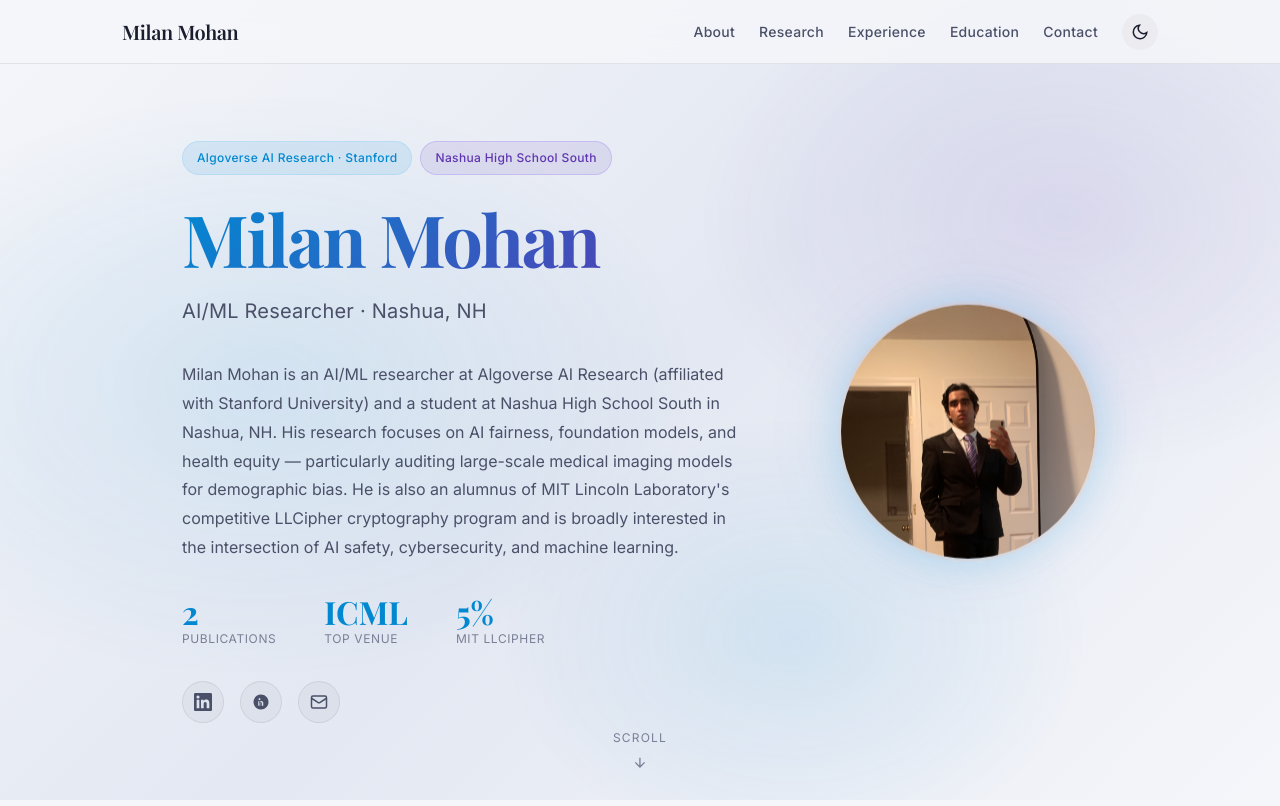
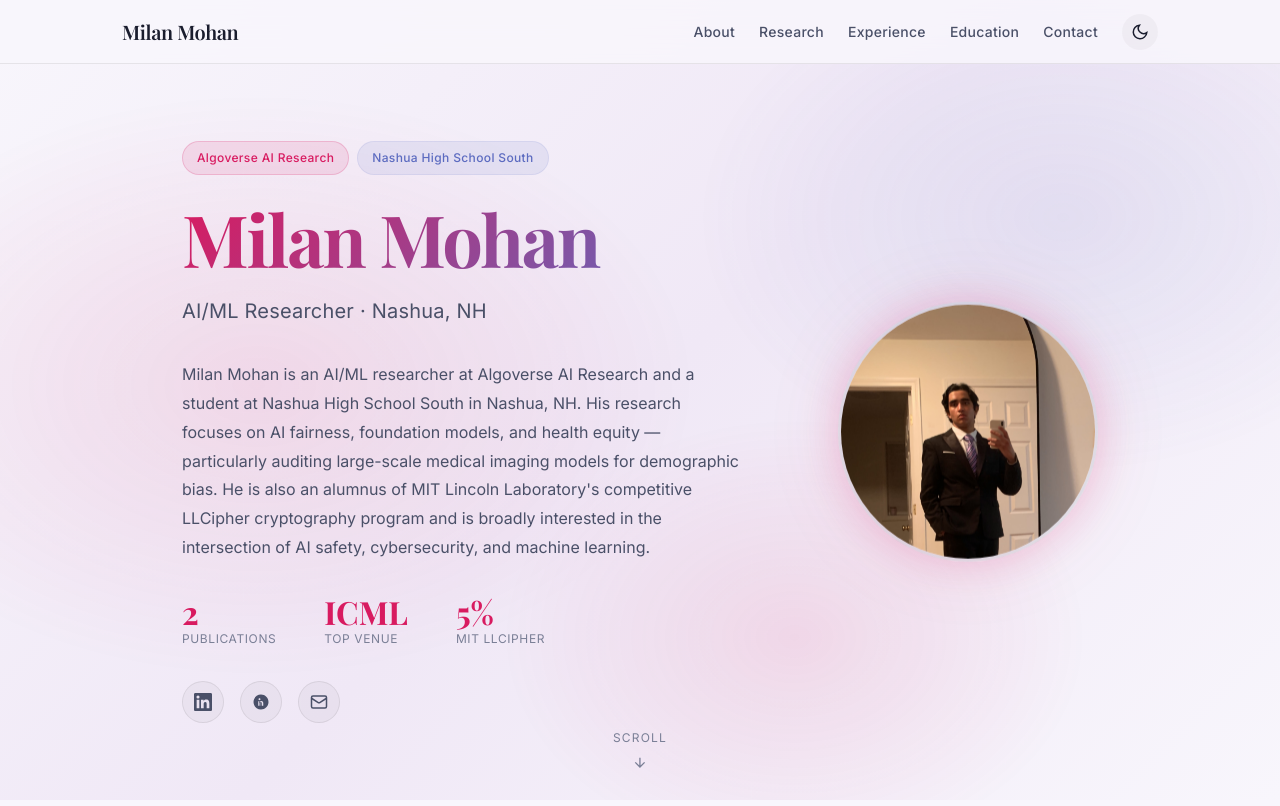
Before and after one commit to MT25MB/milan-mohan, a plain HTML site: page index.html in a window 1280 px wide. Shown: the top 806 px of the page. Drawn offline with nearby package versions, Linux system fonts and the light colour scheme; a web font is replaced by a local one.

Commit message:
Red/blue/purple theme, remove Stanford affiliations, fix scroll reveal animations

```diff
--- a/index.html
+++ b/index.html
@@ -4,9 +4,9 @@
     <meta charset="UTF-8">
     <meta name="viewport" content="width=device-width, initial-scale=1.0">
     <title>Milan Mohan — AI/ML Researcher</title>
-    <meta name="description" content="Personal website of Milan Mohan, an AI/ML researcher at Algoverse AI Research (Stanford University) focused on fairness, foundation models, and health equity.">
+    <meta name="description" content="Personal website of Milan Mohan, an AI/ML researcher at Algoverse AI Research focused on fairness, foundation models, and health equity.">
     <meta property="og:title" content="Milan Mohan — AI/ML Researcher">
-    <meta property="og:description" content="AI/ML researcher at Algoverse AI Research (Stanford) focused on fairness, foundation models, and health equity.">
+    <meta property="og:description" content="AI/ML researcher at Algoverse AI Research focused on fairness, foundation models, and health equity.">
     <meta property="og:type" content="website">
     <meta property="og:image" content="assets/photo.jpg">
     <meta name="twitter:card" content="summary_large_image">
@@ -17,10 +17,7 @@
         "@type": "Person",
         "name": "Milan Mohan",
         "jobTitle": "AI/ML Researcher",
-        "affiliation": [
-            {"@type": "Organization", "name": "Algoverse AI Research"},
-            {"@type": "Organization", "name": "Stanford University"}
-        ],
+        "affiliation": {"@type": "Organization", "name": "Algoverse AI Research"},
         "alumniOf": {"@type": "EducationalOrganization", "name": "Nashua High School South"},
         "url": "https://github.com/MT25MB/milan-mohan",
         "sameAs": [
@@ -72,13 +69,13 @@
             <div class="hero__content" id="about">
                 <div class="hero__text">
                     <div class="hero__badges">
-                        <span class="badge badge--primary">Algoverse AI Research · Stanford</span>
+                        <span class="badge badge--primary">Algoverse AI Research</span>
                         <span class="badge badge--secondary">Nashua High School South</span>
                     </div>
                     <h1 class="hero__name">Milan Mohan</h1>
                     <p class="hero__tagline">AI/ML Researcher · Nashua, NH</p>
                     <p class="hero__bio">
-                        Milan Mohan is an AI/ML researcher at Algoverse AI Research (affiliated with Stanford University) and a student at Nashua High School South in Nashua, NH. His research focuses on AI fairness, foundation models, and health equity — particularly auditing large-scale medical imaging models for demographic bias. He is also an alumnus of MIT Lincoln Laboratory's competitive LLCipher cryptography program and is broadly interested in the intersection of AI safety, cybersecurity, and machine learning.
+                        Milan Mohan is an AI/ML researcher at Algoverse AI Research and a student at Nashua High School South in Nashua, NH. His research focuses on AI fairness, foundation models, and health equity — particularly auditing large-scale medical imaging models for demographic bias. He is also an alumnus of MIT Lincoln Laboratory's competitive LLCipher cryptography program and is broadly interested in the intersection of AI safety, cybersecurity, and machine learning.
                     </p>
                     <div class="hero__stats">
                         <div class="hero__stat">
@@ -192,7 +189,7 @@
                             </div>
                             <a href="https://algoverseairesearch.org" class="timeline__link" target="_blank" rel="noopener noreferrer">algoverseairesearch.org</a>
                             <ul class="timeline__bullets">
-                                <li>Collaborating with PhD mentors and peers at Stanford and UC Berkeley to design, implement, and publish original ML research</li>
+                                <li>Collaborating with PhD mentors and peers to design, implement, and publish original ML research</li>
                                 <li>Conducting research on AI fairness, foundation model evaluation, and medical imaging</li>
                                 <li>Published work accepted at ICML 2026 and AI4X-AC 2026</li>
                             </ul>
--- a/script.js
+++ b/script.js
@@ -137,14 +137,35 @@
             });
         },
         {
-            threshold: 0.1,
-            rootMargin: '0px 0px -40px 0px'
+            threshold: 0.05,
+            rootMargin: '0px 0px 50px 0px'
         }
     );
 
     revealEls.forEach(function (el) {
         revealObserver.observe(el);
     });
+
+    // Fallback: if elements are already in view on load, reveal them immediately
+    setTimeout(function () {
+        revealEls.forEach(function (el) {
+            var rect = el.getBoundingClientRect();
+            if (rect.top < window.innerHeight && rect.bottom > 0) {
+                el.classList.add('visible');
+                revealObserver.unobserve(el);
+            }
+        });
+    }, 100);
+
+    // Safety net: reveal everything after 3 seconds in case observer fails
+    setTimeout(function () {
+        revealEls.forEach(function (el) {
+            if (!el.classList.contains('visible')) {
+                el.classList.add('visible');
+                revealObserver.unobserve(el);
+            }
+        });
+    }, 3000);
 
     // ===================== ABSTRACT TOGGLE =====================
     abstractToggle.addEventListener('click', function () {
--- a/style.css
+++ b/style.css
@@ -50,9 +50,9 @@
 /* ---- Dark theme (default) ---- */
 [data-theme="dark"] {
     --color-bg: #0a0f1e;
-    --color-bg-alt: #0e1428;
-    --color-bg-card: #111830;
-    --color-bg-card-hover: #161e3a;
+    --color-bg-alt: #0e1225;
+    --color-bg-card: #111530;
+    --color-bg-card-hover: #161a3a;
     --color-surface: rgba(255, 255, 255, 0.04);
     --color-surface-hover: rgba(255, 255, 255, 0.07);
     --color-border: rgba(255, 255, 255, 0.08);
@@ -62,26 +62,26 @@
     --color-text-secondary: #9ba1b7;
     --color-text-muted: #6b7194;
 
-    --color-accent: #4fc3f7;
-    --color-accent-dim: rgba(79, 195, 247, 0.15);
-    --color-accent-glow: rgba(79, 195, 247, 0.25);
-    --color-accent-secondary: #7c4dff;
-    --color-accent-secondary-dim: rgba(124, 77, 255, 0.15);
+    --color-accent: #e040fb;
+    --color-accent-dim: rgba(224, 64, 251, 0.15);
+    --color-accent-glow: rgba(224, 64, 251, 0.25);
+    --color-accent-secondary: #448aff;
+    --color-accent-secondary-dim: rgba(68, 138, 255, 0.15);
 
     --color-nav-bg: rgba(10, 15, 30, 0.8);
     --color-shadow: rgba(0, 0, 0, 0.4);
 
-    --gradient-hero: linear-gradient(135deg, #0a0f1e 0%, #111d3a 50%, #0a0f1e 100%);
-    --gradient-accent: linear-gradient(135deg, #4fc3f7, #7c4dff);
-    --gradient-photo: linear-gradient(135deg, #1a2a4a, #2a1a4a);
+    --gradient-hero: linear-gradient(135deg, #0a0f1e 0%, #1a0a2e 50%, #0a0f1e 100%);
+    --gradient-accent: linear-gradient(135deg, #ff5252, #e040fb, #448aff);
+    --gradient-photo: linear-gradient(135deg, #2a1a3a, #1a1a4a);
 }
 
 /* ---- Light theme ---- */
 [data-theme="light"] {
-    --color-bg: #f5f6fa;
-    --color-bg-alt: #eaecf2;
+    --color-bg: #f8f6fc;
+    --color-bg-alt: #f0ecf6;
     --color-bg-card: #ffffff;
-    --color-bg-card-hover: #f8f9fc;
+    --color-bg-card-hover: #faf8fc;
     --color-surface: rgba(0, 0, 0, 0.03);
     --color-surface-hover: rgba(0, 0, 0, 0.06);
     --color-border: rgba(0, 0, 0, 0.08);
@@ -91,18 +91,18 @@
     --color-text-secondary: #4a5068;
     --color-text-muted: #7a7f96;
 
-    --color-accent: #0288d1;
-    --color-accent-dim: rgba(2, 136, 209, 0.1);
-    --color-accent-glow: rgba(2, 136, 209, 0.18);
-    --color-accent-secondary: #5e35b1;
-    --color-accent-secondary-dim: rgba(94, 53, 177, 0.1);
+    --color-accent: #d81b60;
+    --color-accent-dim: rgba(216, 27, 96, 0.1);
+    --color-accent-glow: rgba(216, 27, 96, 0.18);
+    --color-accent-secondary: #5c6bc0;
+    --color-accent-secondary-dim: rgba(92, 107, 192, 0.1);
 
-    --color-nav-bg: rgba(245, 246, 250, 0.85);
+    --color-nav-bg: rgba(248, 246, 252, 0.85);
     --color-shadow: rgba(0, 0, 0, 0.08);
 
-    --gradient-hero: linear-gradient(135deg, #f5f6fa 0%, #e3e8f2 50%, #f5f6fa 100%);
-    --gradient-accent: linear-gradient(135deg, #0288d1, #5e35b1);
-    --gradient-photo: linear-gradient(135deg, #c5cae9, #b39ddb);
+    --gradient-hero: linear-gradient(135deg, #f8f6fc 0%, #f0e8f6 50%, #f8f6fc 100%);
+    --gradient-accent: linear-gradient(135deg, #d81b60, #5c6bc0);
+    --gradient-photo: linear-gradient(135deg, #e8d0f0, #c5cae9);
 }
 
 /* ===================== RESET & BASE ===================== */
@@ -442,13 +442,13 @@ button {
 .badge--primary {
     background: var(--color-accent-dim);
     color: var(--color-accent);
-    border: 1px solid rgba(79, 195, 247, 0.2);
+    border: 1px solid var(--color-accent-glow);
 }
 
 .badge--secondary {
     background: var(--color-accent-secondary-dim);
     color: var(--color-accent-secondary);
-    border: 1px solid rgba(124, 77, 255, 0.2);
+    border: 1px solid var(--color-accent-secondary-dim);
 }
 
 .hero__name {
@@ -1099,9 +1099,9 @@ button {
 
 /* ===================== TIMELINE "PRESENT" PULSE ===================== */
 .timeline__date--current {
-    background: rgba(79, 195, 247, 0.12);
+    background: var(--color-accent-dim);
     color: var(--color-accent);
-    border-color: rgba(79, 195, 247, 0.3);
+    border-color: var(--color-accent-glow);
     position: relative;
 }
 
@@ -1119,8 +1119,8 @@ button {
 }
 
 @keyframes pulse {
-    0%, 100% { opacity: 1; box-shadow: 0 0 0 0 rgba(79, 195, 247, 0.4); }
-    50% { opacity: 0.7; box-shadow: 0 0 0 6px rgba(79, 195, 247, 0); }
+    0%, 100% { opacity: 1; box-shadow: 0 0 0 0 var(--color-accent-glow); }
+    50% { opacity: 0.7; box-shadow: 0 0 0 6px transparent; }
 }
 
 /* ===================== PHOTO GLOW ANIMATION ===================== */
```
Also changed, not shown: 1 other file.
